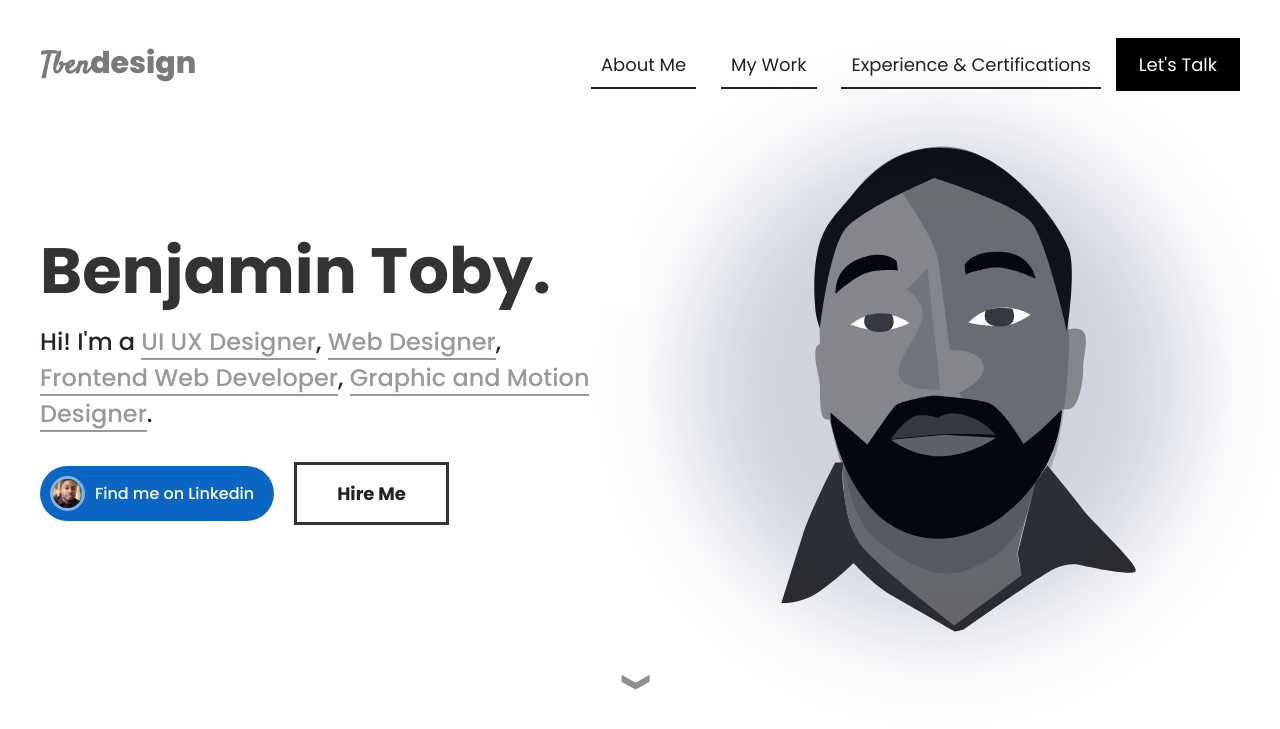
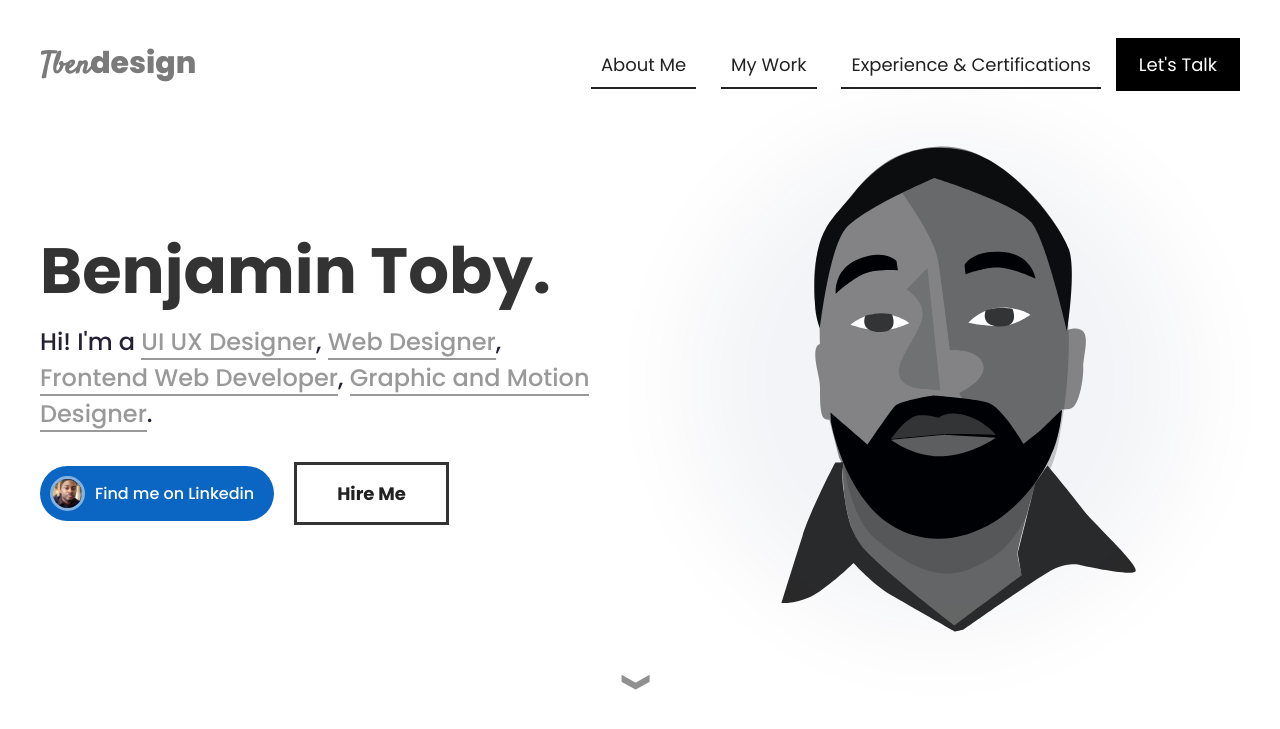
Before and after one commit to BenjaminToby/personal_site, a PHP site: page / in a window 1280 px wide. Shown: the top 729 px of the page. Run offline with PHP 8.4, Linux system fonts and the light colour scheme; some libraries are stand-ins or nearby versions.

Commit message:
minor edit: blur opacity reduced.

```diff
--- a/main.css
+++ b/main.css
@@ -382,7 +382,7 @@ section.hero-section {
     transform: translateZ(-400px);
     filter: blur(50px);
     z-index: -1;
-    opacity: .2;
+    opacity: .05;
 }
 
 .scroll-down-icon {
```
